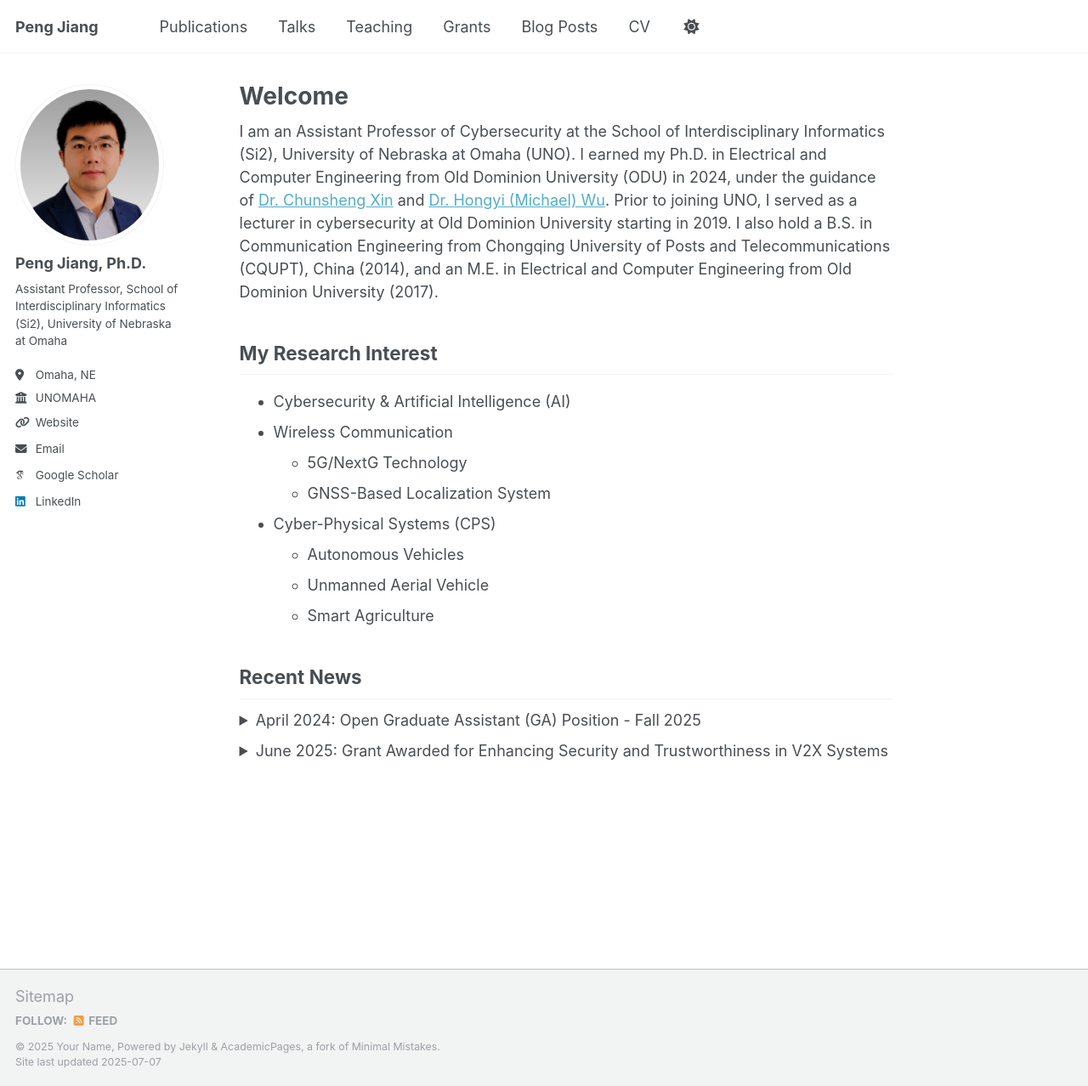
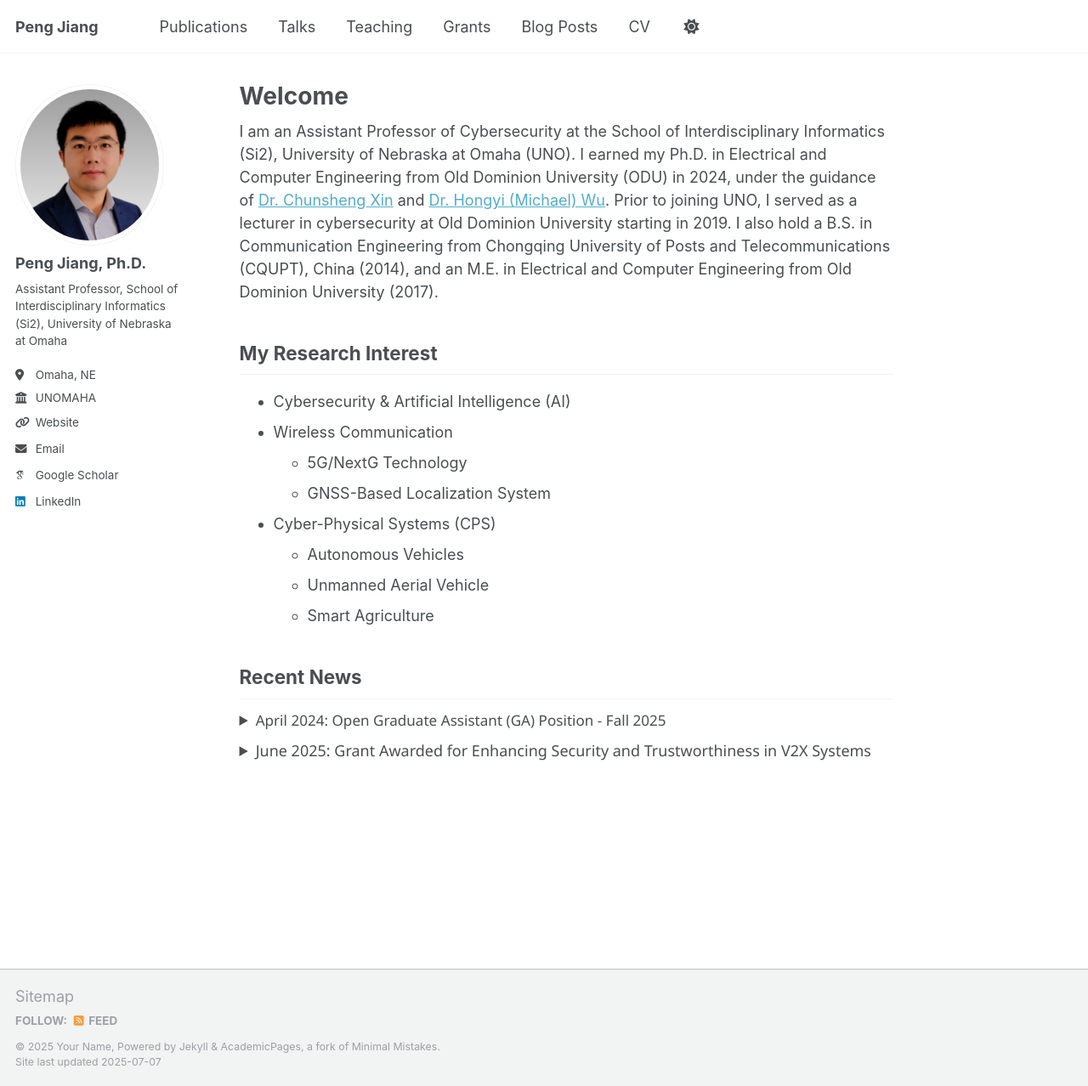
Before and after one commit to PJiang93/pjiang93.github.io, a Jekyll site: the page built from _pages/about.md, in a window 1280 px wide and 1278 px high. Shown: the whole window at 85% size. Built offline with Jekyll 4.4.1, drawn with Linux system fonts in a browser that asks for light colours; some web fonts are replaced.

Commit message:
update news

```diff
--- a/_pages/about.md
+++ b/_pages/about.md
@@ -25,10 +25,16 @@ I am an Assistant Professor of Cybersecurity at the School of Interdisciplinary
 ## Recent News
 
 <details>
-  <summary>April 2024: Open Graduate Assistant (GA) Position - Fall 2025</summary>
+  <summary>
+    <span style="font-family: 'Segoe UI', 'Helvetica Neue', Arial, 'Liberation Sans', sans-serif; font-size: 0.95em;">
+      April 2024: Open Graduate Assistant (GA) Position - Fall 2025
+    </span>
+  </summary>
 
-  I am thrilled to announce an open Graduate Assistant (GA) position starting in <strong>Fall 2025</strong>. This position will focus on the <strong>security and trustworthiness of UAV operations</strong>.<br>
-  I am seeking talented and motivated students with a strong interest in Cybersecurity, Autonomous Systems, and other related fields. Please feel free to contact me for more details.
+  <div style="font-size: 0.95em;">
+    I am thrilled to share an open Graduate Assistant (GA) position starting in <strong>Fall 2025</strong>. This position will focus on the <strong>security and trustworthiness of UAV operations</strong>.<br>
+    I am seeking talented and motivated students with a strong interest in Cybersecurity, Autonomous Systems, and other related fields. Please feel free to contact me for more details.
+  </div>
 
 </details>
 
@@ -36,12 +42,14 @@ I am an Assistant Professor of Cybersecurity at the School of Interdisciplinary
 <div style="margin-top: 0.5em;"></div>
 
 <details>
-  <summary>June 2025: Grant Awarded for Enhancing Security and Trustworthiness in V2X Systems</summary>
+  <summary>
+    <span style="font-family: 'Segoe UI', 'Helvetica Neue', Arial, 'Liberation Sans', sans-serif;">
+      June 2025: Grant Awarded for Enhancing Security and Trustworthiness in V2X Systems
+    </span>
+  </summary>
+  <div style="font-size: 0.95em;">
 
-  I am pleased to announce that I have received a University of Nebraska Collaboration Initiative Grant for my project, <em>TRUST-V2X: Enhancing Security and Trustworthiness of AI in Multi-Modal Collaborative Sensing for Autonomous Vehicles to Everything</em>.
-
-  <details>
-    <summary>Read more</summary>
+  I am pleased to share that I have received a University of Nebraska Collaboration Initiative Grant for my project, <em>TRUST-V2X: Enhancing Security and Trustworthiness of AI in Multi-Modal Collaborative Sensing for Autonomous Vehicles to Everything</em>.
 
   This one-year, $100,000 grant—funded by the Nebraska Research Initiative—supports innovative research across the University of Nebraska system.
 
@@ -49,7 +57,7 @@ I am an Assistant Professor of Cybersecurity at the School of Interdisciplinary
 
   I am actively seeking talented and motivated Ph.D. students interested in joining the research team for this project. If you are passionate about cybersecurity, AI, or autonomous systems, please feel free to reach out for more information.
 
-  </details>
+  </div>
 </details>
 
 <!-- Google tag (gtag.js) -->
```
